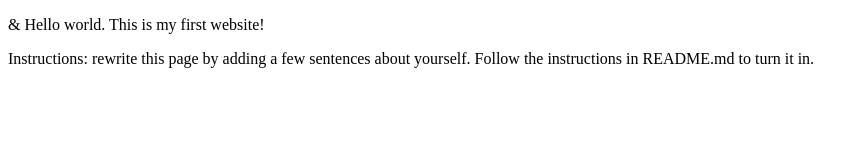
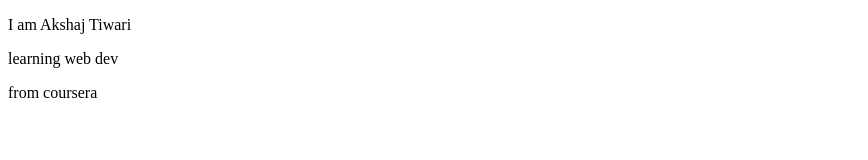
Before and after one commit to akshajtiwari/-webdev_lab1, a plain HTML site: page index.html in a window 1280 px wide. Shown: the whole page, without its empty margins (0-868 px from the left). Drawn offline with Linux system fonts and the light colour scheme.

Commit message:
changing to index

```diff
--- a/index.html
+++ b/index.html
@@ -5,7 +5,8 @@
   <title>Internet Technologies and Web Design</title>
 </head>
 <body>
-  <p>&amp; Hello world. This is my first website!</p>
-  <p>Instructions: rewrite this page by adding a few sentences about yourself. Follow the instructions in README.md to turn it in.</p>
+  <p>I am Akshaj Tiwari</p>
+  <p>learning web dev</p>
+  <p> from coursera </p>
 </body>
 </html>
```
Also changed, not shown: New Text Document.txt (deleted).
